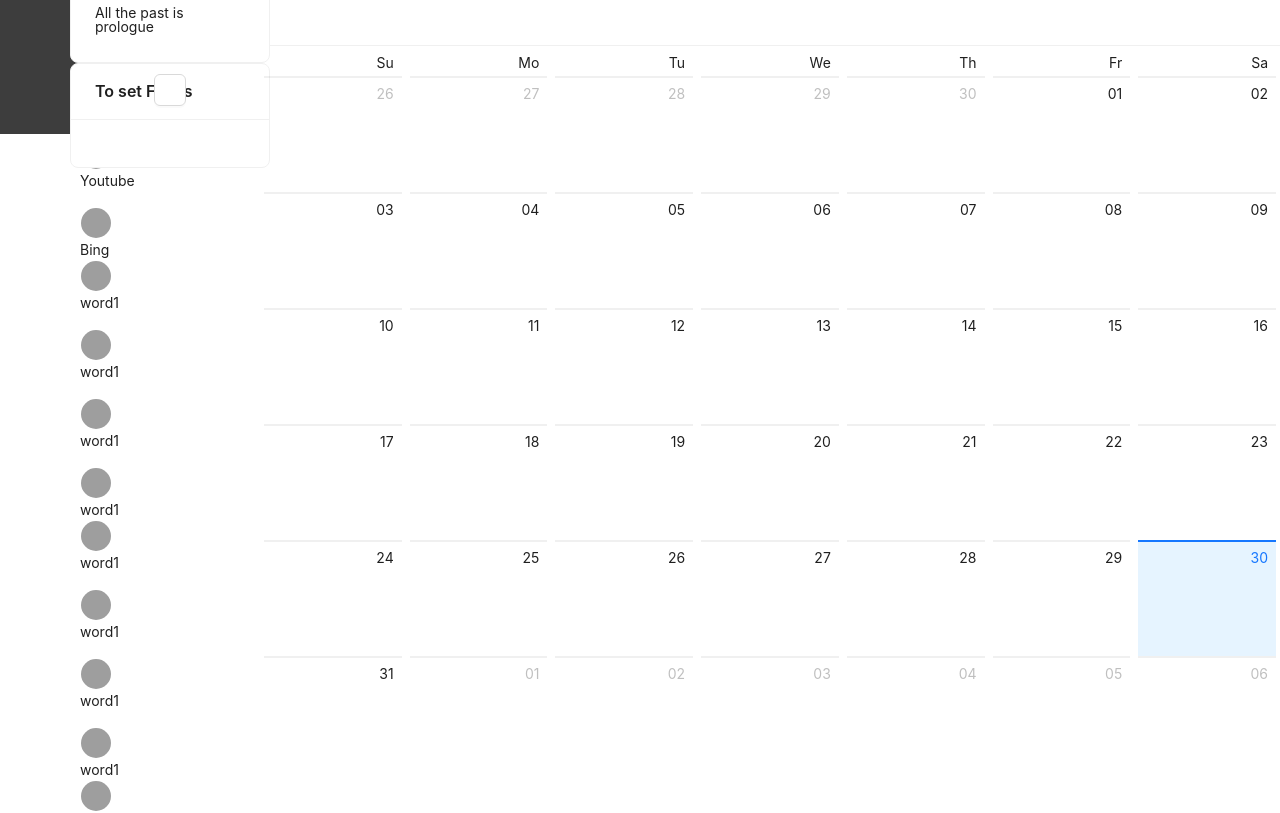
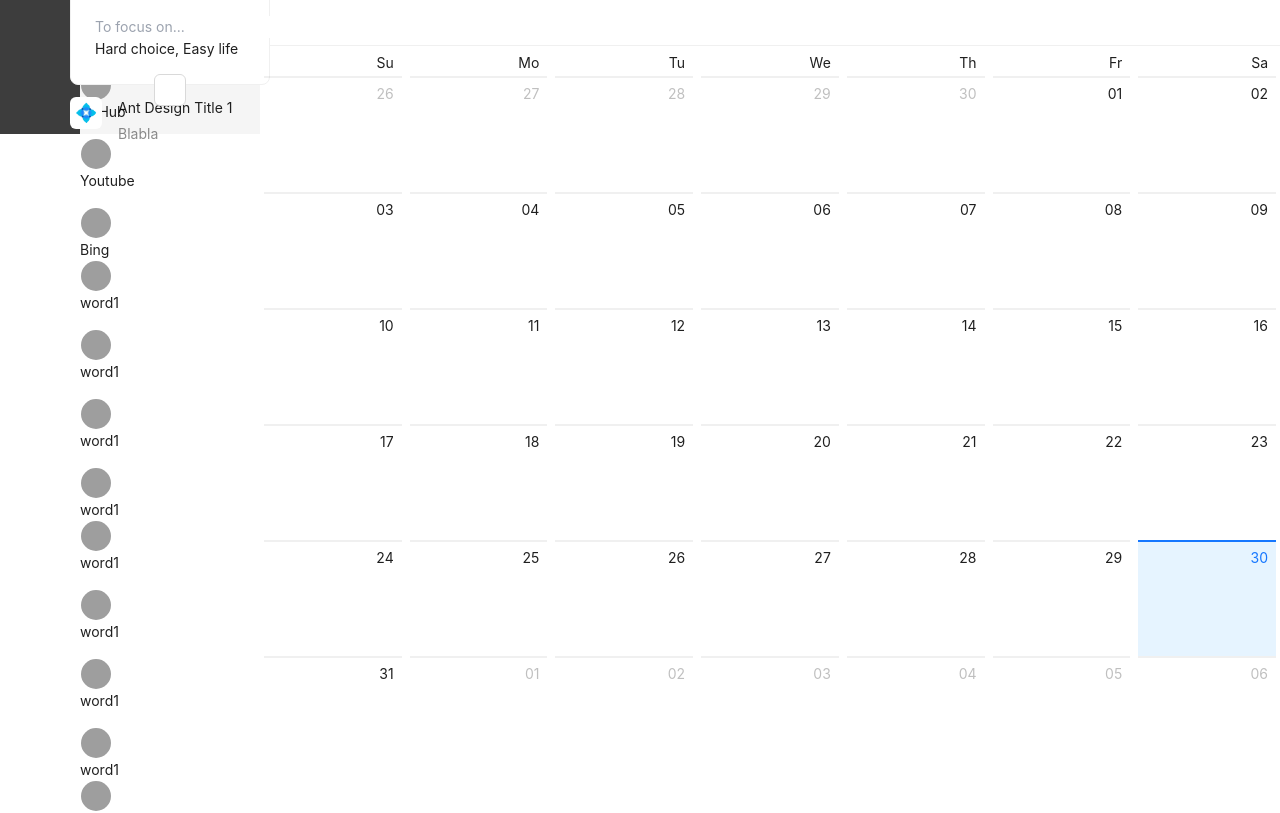
Before and after one commit to emVisible/Celeste, a React (Vite) app: page / in a window 1280 px wide. Shown: the top 813 px of the page. Built offline with nearby package versions, Linux system fonts and the light colour scheme; grey boxes are pictures that could not be loaded; some icons are missing.

Commit message:
20240212

```diff
--- a/src/components/Todo.tsx
+++ b/src/components/Todo.tsx
@@ -1,8 +1,9 @@
 import { PreviewClose, PreviewOpen } from '@icon-park/react'
-import { Badge, Card } from 'antd'
+import { Avatar, Badge, Card, List } from 'antd'
 import { RefObject, SetStateAction, useEffect, useRef, useState } from 'react'
 function TodoTheme() {
-  const [focus, setFocus] = useState(false)
+  const [focus, setFocus] = useState(localStorage.getItem('theme') || false)
+  const [isFocusSet, setIsFocusSet] = useState(localStorage.getItem('theme') || false)
   const [inputs, setInputs] = useState([
     {
       key: 1,
@@ -13,22 +14,39 @@ function TodoTheme() {
   const handleMain = () => {
     setFocus(!focus)
   }
+
   return (
     <Card
       style={{ width: '200px' }}
       title={
-        <div className="flex">
+        <section className="flex">
           <div>Focus</div>
           <div id="focusTxt" className="ml-auto cursor-pointer" onClick={handleMain}>
-            {focus ? (
+            {focus && isFocusSet ? (
               <PreviewOpen theme="filled" size="24" fill="#706FD3" />
             ) : (
               <PreviewClose theme="filled" size="24" fill="#706FD3" />
             )}
           </div>
-        </div>
+        </section>
       }>
-      {focus ? (
+      {isFocusSet && localStorage.getItem('theme') ? (
+        <section>
+          <div
+            className="cursor-pointer text-center text-base py-3 transition-all hover:text-violet-400"
+            onClick={(e) => {
+              if (localStorage.getItem('theme')) {
+                localStorage.removeItem('theme')
+                setIsFocusSet(!isFocusSet)
+              }
+            }}>
+            🔶{localStorage.getItem('theme')}
+          </div>
+        </section>
+      ) : (
+        <></>
+      )}
+      {!(focus && isFocusSet) ? (
         inputs.map((item, index) => {
           return (
             <input
@@ -42,24 +60,57 @@ function TodoTheme() {
                 inputs[index].value = e.target.value
                 setInputs([...inputs])
               }}
+              onKeyDown={(e) => {
+                if (e.key === 'Enter' && inputs[index].value.length != 0) {
+                  localStorage.setItem('theme', inputs[index].value)
+                  setIsFocusSet(true)
+                  setFocus(true)
+                }
+              }}
             />
           )
         })
       ) : (
         <></>
       )}
-      <Badge>
-        <p className="opacity-35 cursor-default">All the past is prologue</p>
+      <Badge className="w-full mt-3">
+        {!(focus && isFocusSet) ? (
+          <p className="opacity-35 cursor-default text-center">Hard choice, Easy life</p>
+        ) : (
+          <></>
+        )}
       </Badge>
     </Card>
   )
 }
 
 function Todo() {
-  const [focusText, setFocusText] = useState('')
   const TodoDetail = () => {
-    return <Card title={focusText ? <div>focusText + 'Specific' </div> : <div>To set Focus</div>}></Card>
-    return <></>
+    const data = [
+      {
+        title: 'Ant Design Title 1',
+      },
+    ]
+    return (
+      <List
+        itemLayout="horizontal"
+        className="text-white cursor-pointer transition-all hover:scale-110"
+        dataSource={data}
+        renderItem={(item, index) => (
+          <List.Item>
+            <List.Item.Meta
+              avatar={<Avatar shape="square" icon={'💠'} style={{ background: 'white', cursor: 'pointer' }} />}
+              title={
+                <p className="font-bold">
+                  {item.title}
+                </p>
+              }
+              description="Blabla"
+            />
+          </List.Item>
+        )}
+      />
+    )
   }
   return (
     <section className="flex-1 flex flex-col justify-around">
```
